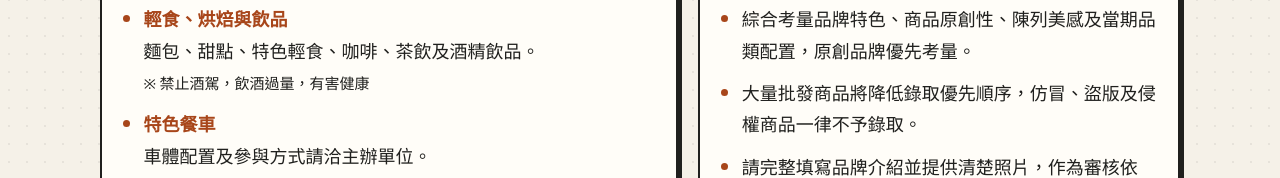
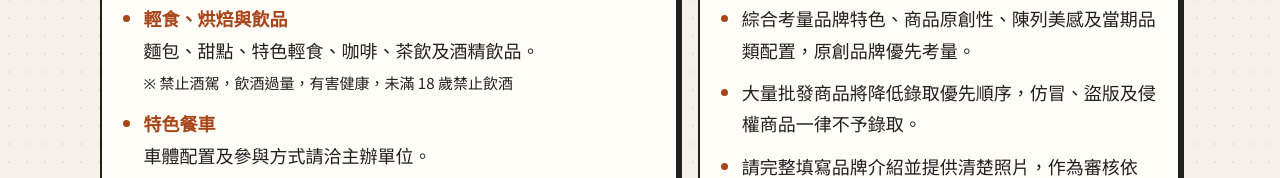
Before and after one commit to jook1104-oz/tanwanmarket, a plain HTML site: page index.html in a window 1280 px wide. Shown: the part 4347-4525 px from the top of the page. Drawn offline with Linux system fonts and the light colour scheme; a web font is replaced by a local one.

Commit message:
警語加上未滿 18 歲禁止飲酒

```diff
--- a/index.html
+++ b/index.html
@@ -252,7 +252,7 @@
             <h3>招募類型</h3>
             <ul class="recruit-list">
               <li><strong>青年創作與特色選品</strong>插畫、原創角色、手作設計、文具小物、生活用品、復古玩物及其他特色商品。</li>
-              <li><strong>輕食、烘焙與飲品</strong>麵包、甜點、特色輕食、咖啡、茶飲及酒精飲品。<br><small>※ 禁止酒駕，飲酒過量，有害健康</small></li>
+              <li><strong>輕食、烘焙與飲品</strong>麵包、甜點、特色輕食、咖啡、茶飲及酒精飲品。<br><small>※ 禁止酒駕，飲酒過量，有害健康，未滿 18 歲禁止飲酒</small></li>
               <li><strong>特色餐車</strong>車體配置及參與方式請洽主辦單位。</li>
               <li><strong>桌遊與互動體驗</strong>桌上遊戲、互動遊戲、DIY 及其他現場體驗。</li>
               <li><strong>戰鬥陀螺與相關配件</strong>戰鬥陀螺、收納用品、周邊配件及相關商品。</li>
```
